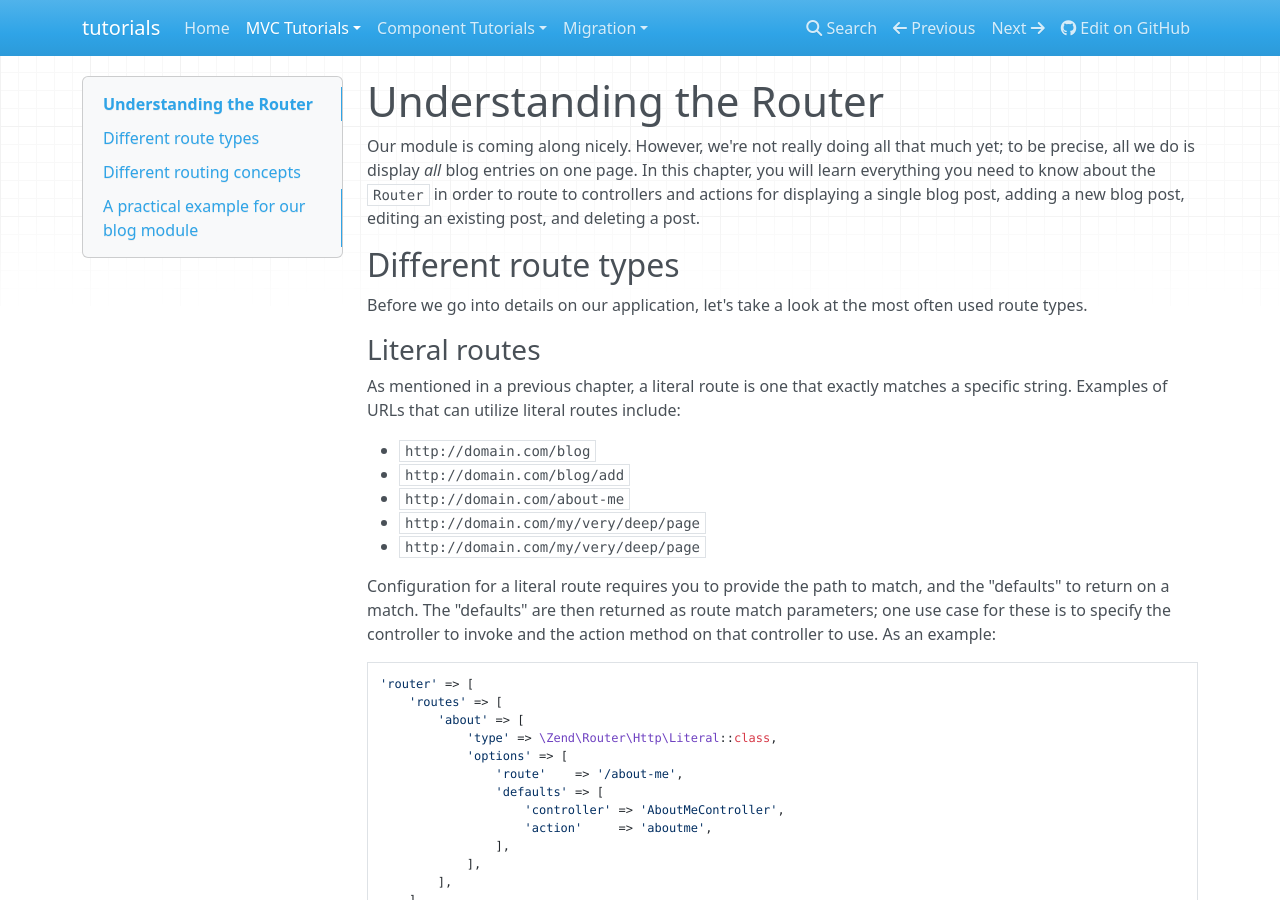
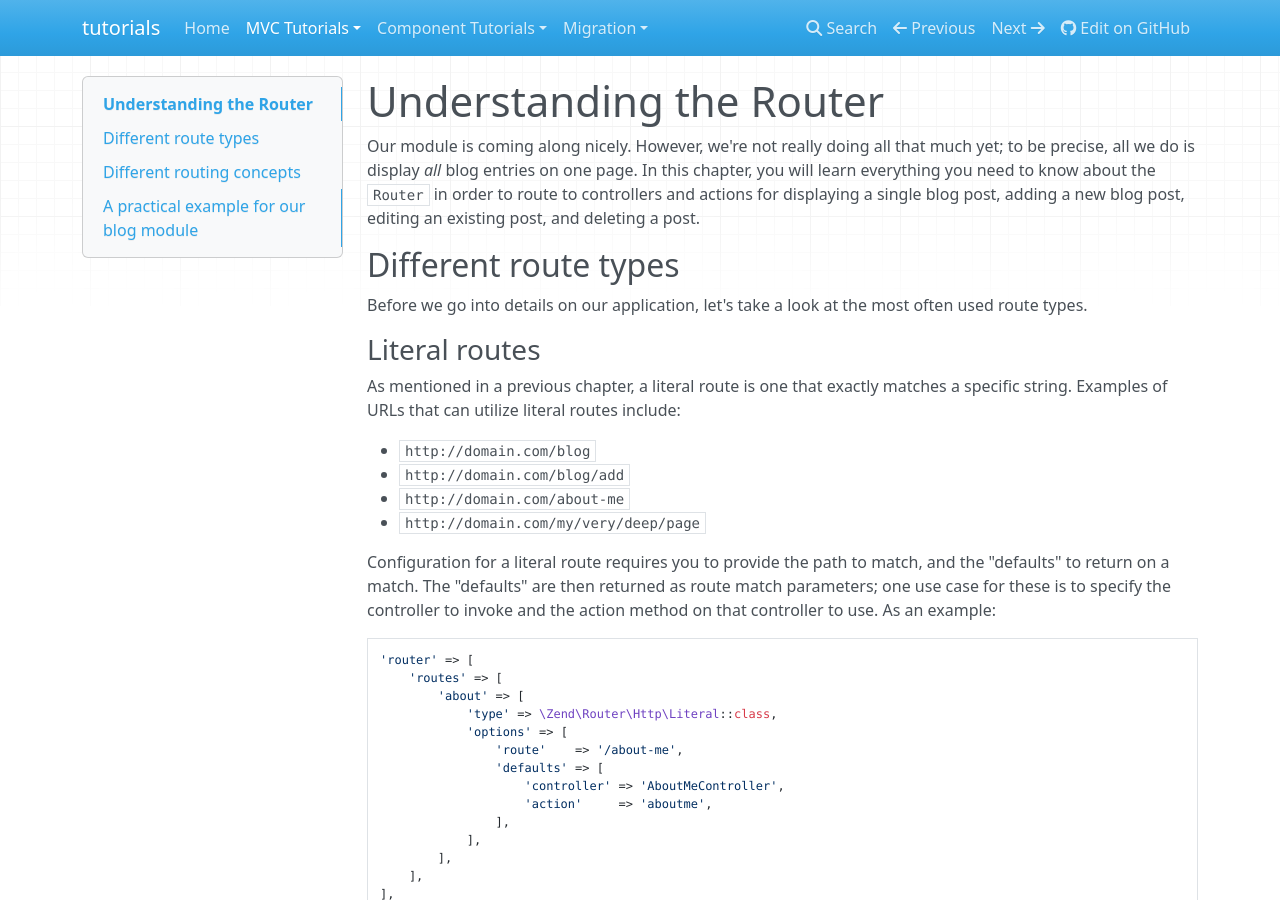
Before and after one commit to laminas/tutorials, an MkDocs documentation site: the page built from doc/book/in-depth-guide/understanding-routing.md, in a window 1280 px wide and 900 px high. Built offline with MkDocs 1.6.1, drawn with Linux system fonts in a browser that asks for light colours; nearby versions of some CDN libraries; old or Windows-style settings are respelled for this version of MkDocs; some of the changed lines change nothing that is shown.

Commit message:
removed duplicate route example

```diff
--- a/doc/book/in-depth-guide/understanding-routing.md
+++ b/doc/book/in-depth-guide/understanding-routing.md
@@ -19,7 +19,6 @@ a specific string. Examples of URLs that can utilize literal routes include:
 - `http://domain.com/blog`
 - `http://domain.com/blog/add`
 - `http://domain.com/about-me`
-- `http://domain.com/my/very/deep/page`
 - `http://domain.com/my/very/deep/page`
 
 Configuration for a literal route requires you to provide the path to match, and
```
